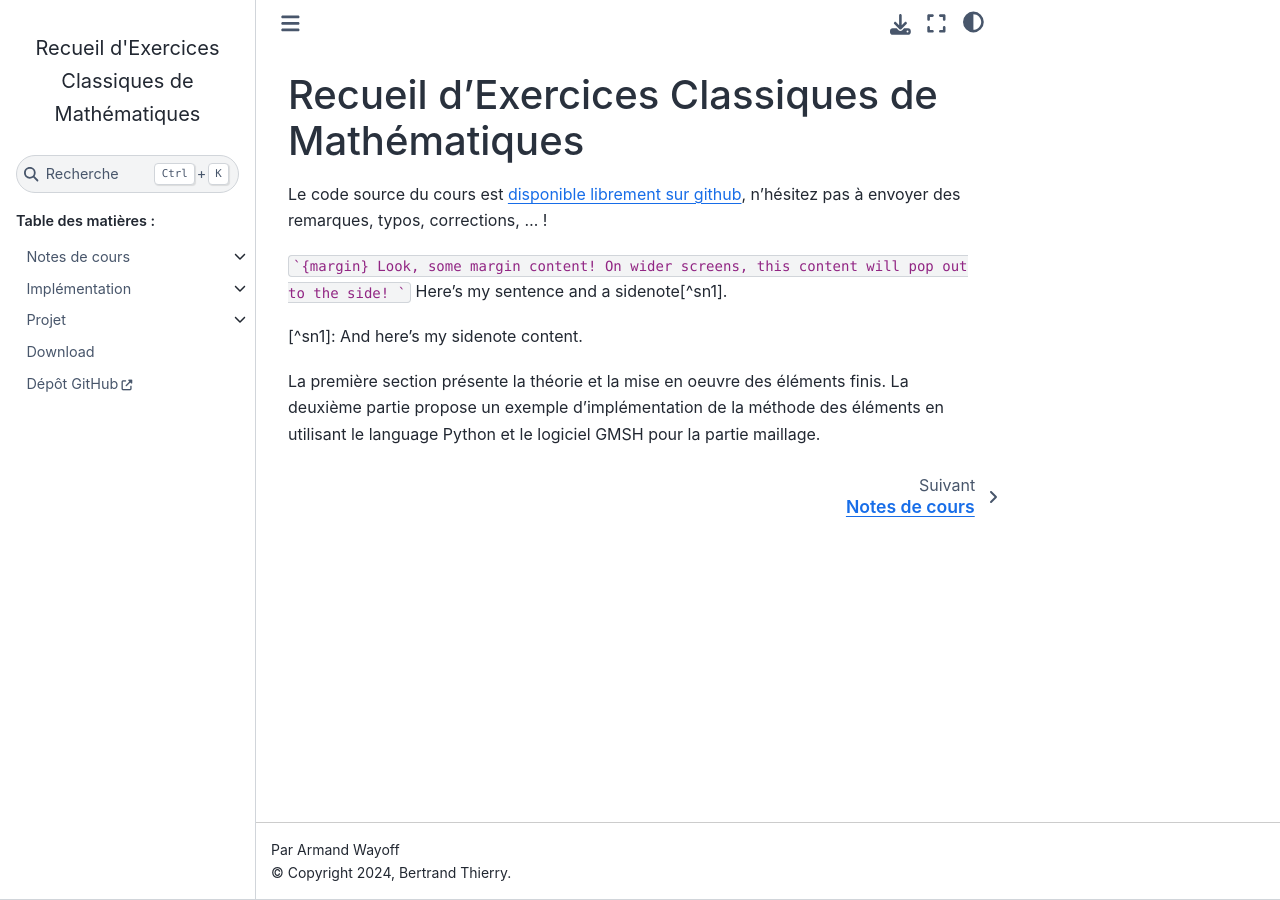
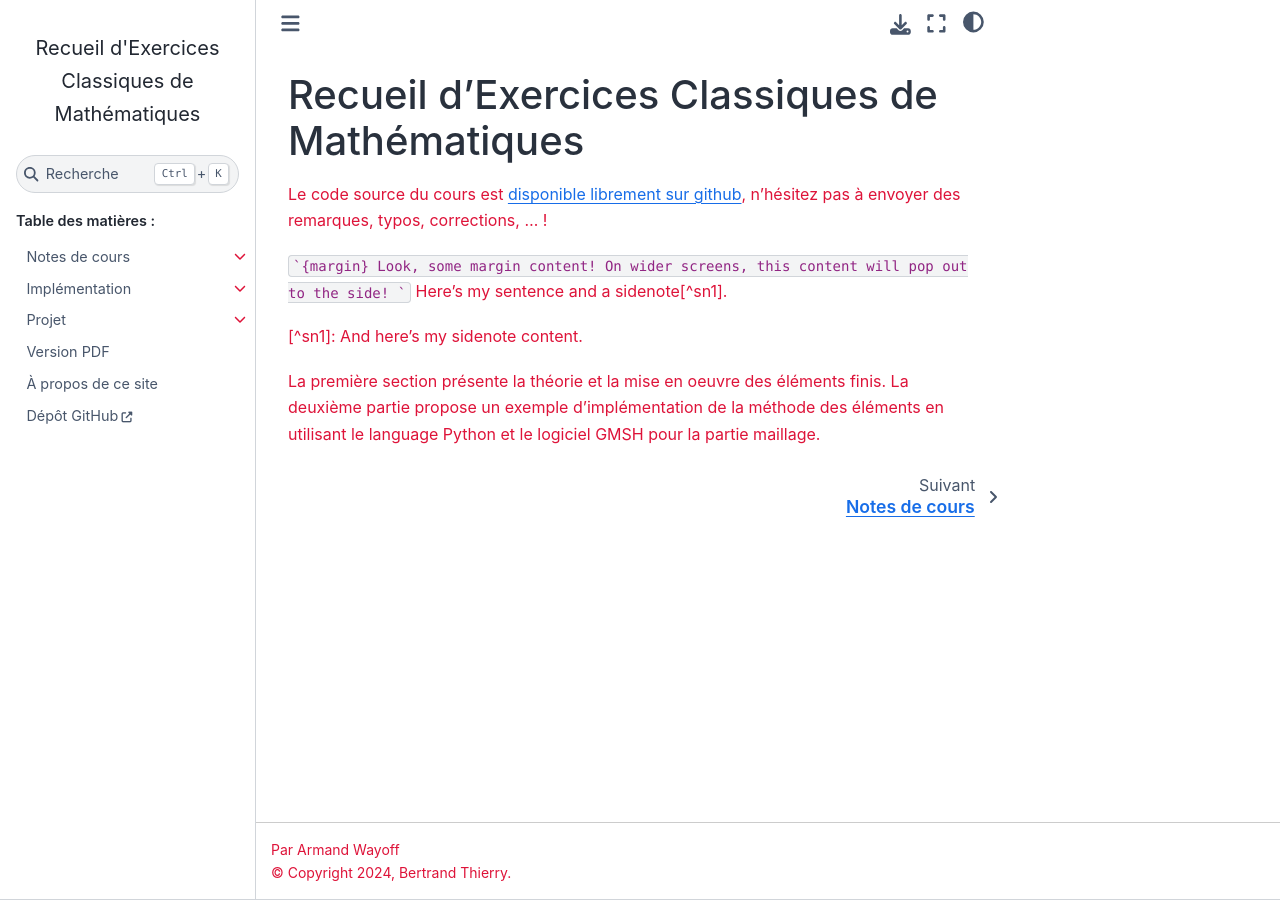
Before and after one commit to skaadia/test, a Sphinx documentation site: the page built from docs/index.rst, in a window 1280 px wide. Built offline with Sphinx 7.4.7 and the Sphinx Book theme 1.1.4, drawn with Linux system fonts in a browser that asks for light colours.

Commit message:
test customization

```diff
--- a/docs/_static/css/custom.css
+++ b/docs/_static/css/custom.css
@@ -21,6 +21,10 @@
   stroke:ghostwhite !important;
 }
 
+body {
+  color: #de1339 !important;
+}
+
 /* App container*/
 
 div.app-container{
--- /dev/null
+++ b/docs/apropos/index.rst
@@ -0,0 +1,6 @@
+###################
+À propos de ce site
+###################
+
+
+Sphinx
--- a/docs/download/index.rst
+++ b/docs/download/index.rst
@@ -1,6 +1,6 @@
-########
-Download
-########
+###########
+Version PDF
+###########
 
 
 .. raw:: html
--- a/docs/index.rst
+++ b/docs/index.rst
@@ -23,4 +23,5 @@
    numeric/index
    projet/index
    download/index
+   apropos/index
    Dépôt GitHub <https://github.com/Bertbk/course-fem-sphinx>
```
